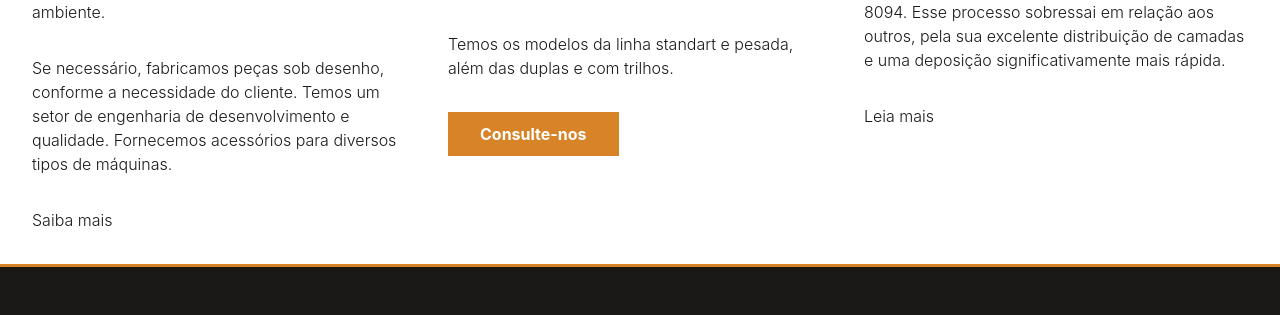
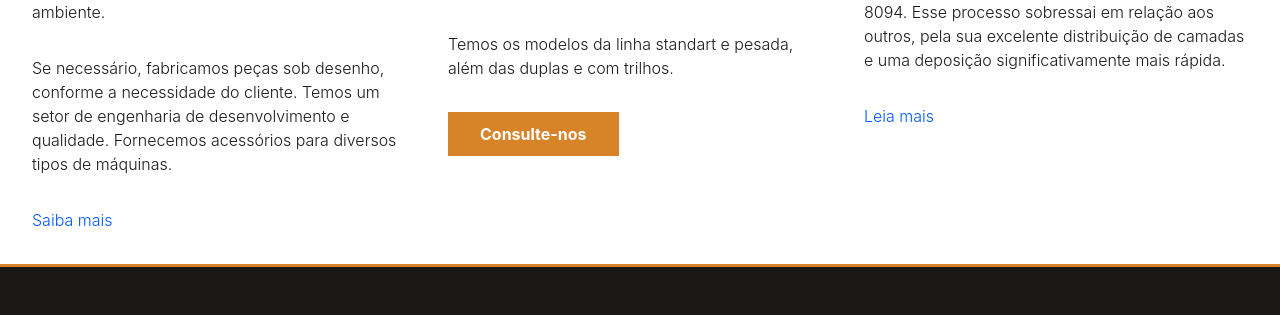
Before and after one commit to evkdobrasil/evkdobrasil.github.io, a Jekyll site: the page built from index.html, in a window 1280 px wide. Shown: the part 1238-1553 px from the top of the page. Built offline with Jekyll 4.4.1, drawn with Linux system fonts in a browser that asks for light colours; the list of posts is cut into pages by our own code.

Commit message:
vars fixed

```diff
--- a/_sass/_defaults.scss
+++ b/_sass/_defaults.scss
@@ -1,6 +1,6 @@
 :root {
-  --link: $blue;
-  --link-active: $grey-color-dark;
+  --link: #{$blue};
+  --link-active: #{$grey-color-dark};
   --link-active-decoration: underline;
 }
 
```
